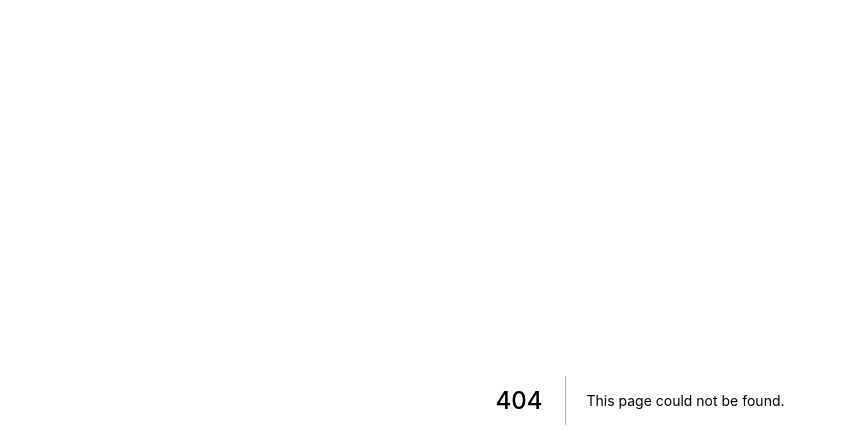
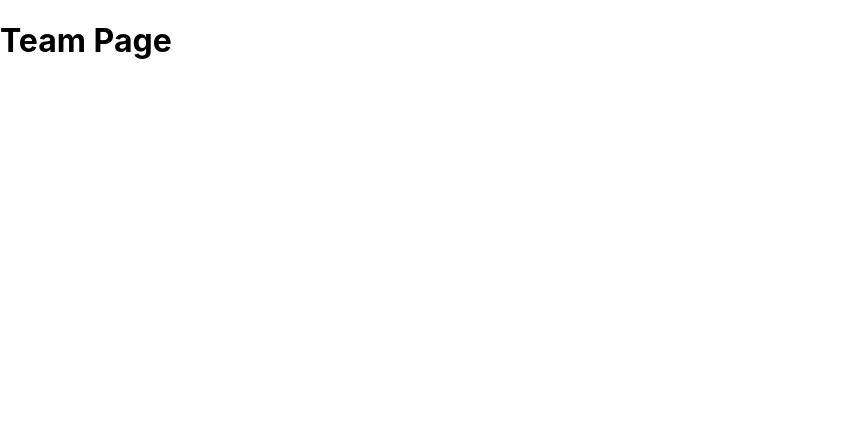
Before and after one commit to bhavesh-chaudhari/orator, a Next.js app: page /team in a window 1280 px wide. Before the commit this address had no page. Shown: the top 448 px of the page, without its empty margins (0-846 px from the left). Built offline with nearby package versions, Linux system fonts and the light colour scheme.

Commit message:
initiate project

```diff
--- /dev/null
+++ b/pages/404.js
@@ -0,0 +1 @@
+// 404 page
--- /dev/null
+++ b/pages/team.js
@@ -0,0 +1,9 @@
+const team = () => {
+    return (
+        <div>
+            <h1>Team Page</h1>
+        </div>
+    )
+}
+
+export default team
```
Also changed, not shown: pages/events.js (added, +9 -0 lines), pages/index.js (+11 -9 lines).
